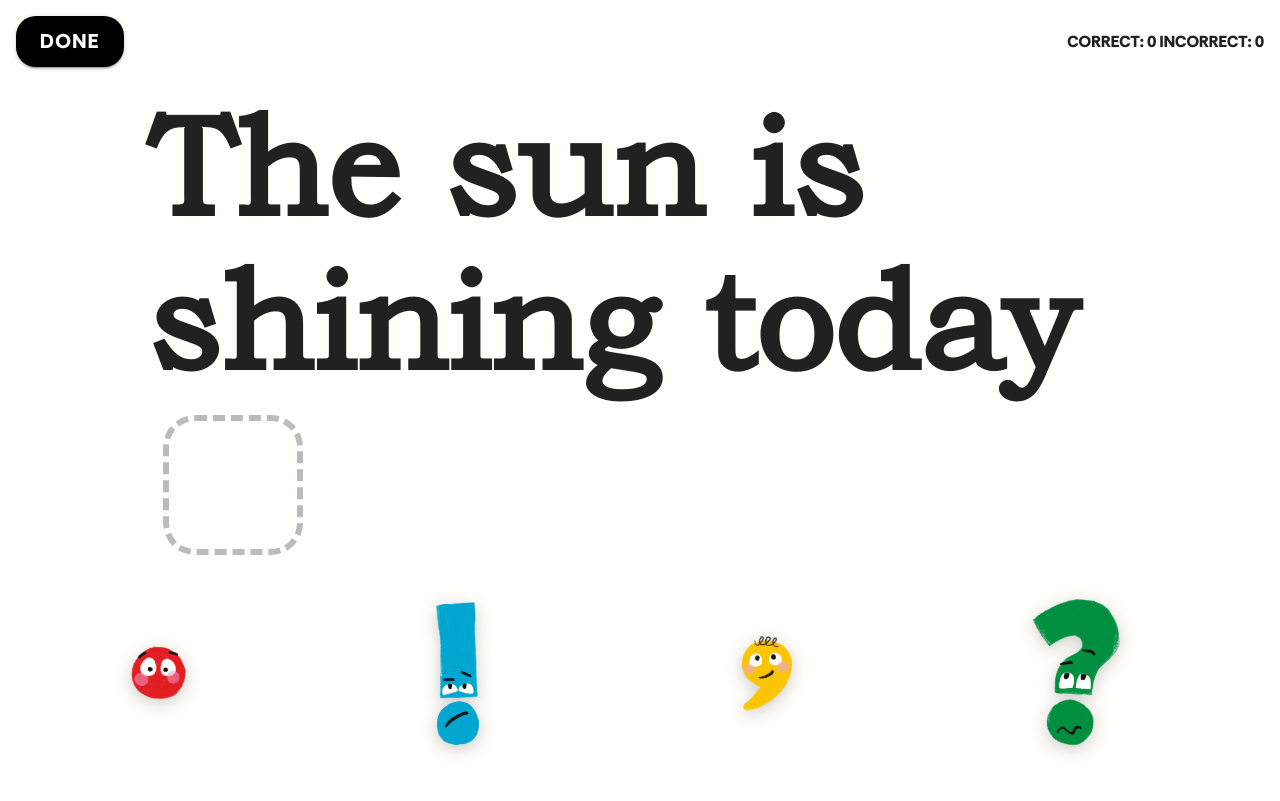
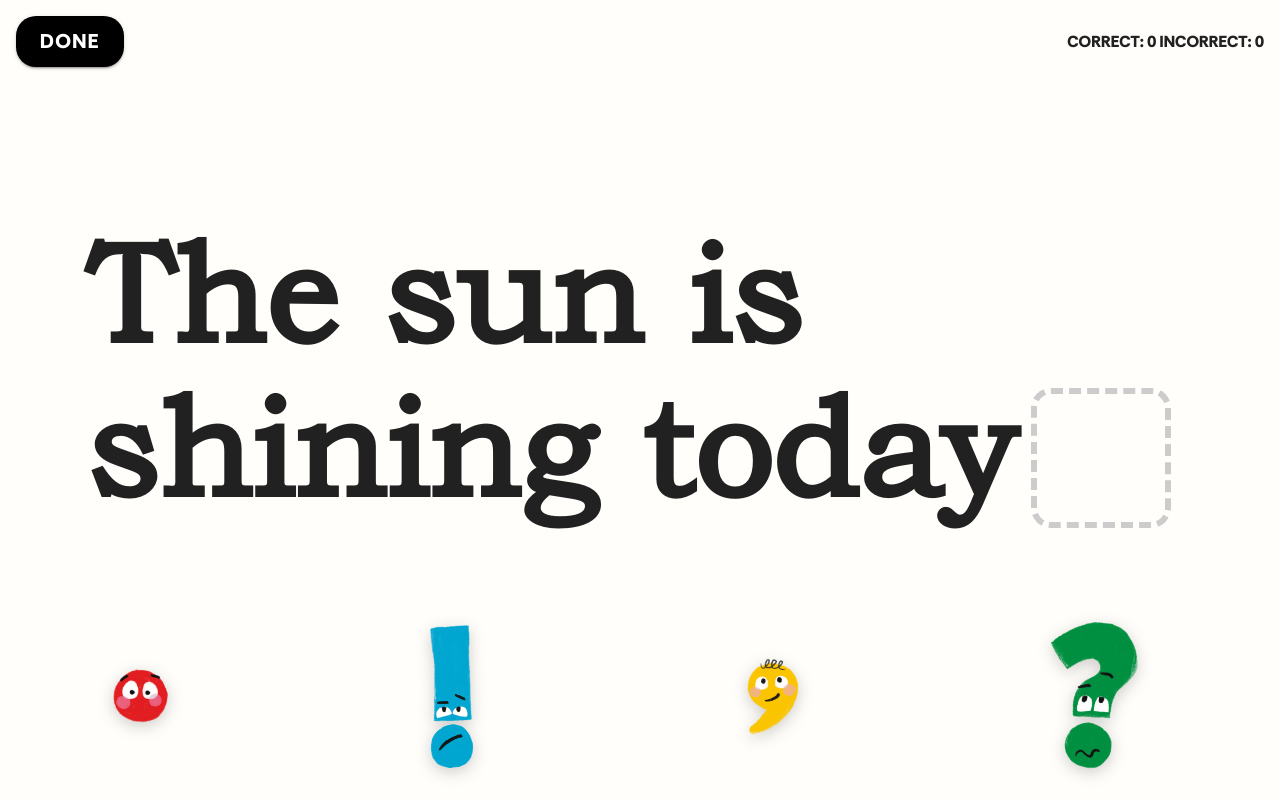
Before and after one commit to benediktlehnert/punx-app-new, a React (Create React App) app: page /#/game in a window 1280 px wide. Built offline with nearby package versions, Linux system fonts and the light colour scheme.

Commit message:
Fix iPad issues: improve font rendering, smooth animations, restore game over modal, and enhance touch interactions

```diff
--- a/src/components/PunctuationCharacter.tsx
+++ b/src/components/PunctuationCharacter.tsx
@@ -24,6 +24,7 @@ interface PunctuationCharacterProps {
   onClick: () => void;
   isDraggable?: boolean;
   onDragStart?: (e: React.DragEvent) => void;
+  onSelect?: (type: 'period' | 'exclamation' | 'question' | 'comma') => void;
 }
 
 const characterImages = {
@@ -71,8 +72,12 @@ const PunctuationCharacter = ({
   isCorrect,
   onClick,
   isDraggable,
-  onDragStart
+  onDragStart,
+  onSelect
 }: PunctuationCharacterProps) => {
+  const [isDragging, setIsDragging] = React.useState(false);
+  const [touchPosition, setTouchPosition] = React.useState({ x: 0, y: 0 });
+
   const getCharacterImage = () => {
     const baseName = type.toLowerCase();
     if (isCorrect === true) {
@@ -83,9 +88,12 @@ const PunctuationCharacter = ({
     return characterImages[type].default;
   };
 
-  const handleDragStart = (e: React.DragEvent<HTMLDivElement>) => {
+  const handleDragStart = (e: React.DragEvent<HTMLElement>) => {
+    setIsDragging(true);
     e.dataTransfer.setData('application/punctuation', type);
-    if (onDragStart) onDragStart(e);
+    if (onDragStart) {
+      onDragStart(e);
+    }
   };
 
   const getCharacterSize = () => {
@@ -101,13 +109,46 @@ const PunctuationCharacter = ({
 
   const size = getCharacterSize();
 
+  const handleTouchStart = (e: React.TouchEvent) => {
+    if (!isDraggable) return;
+
+    const touch = e.touches[0];
+    setTouchPosition({
+      x: touch.clientX,
+      y: touch.clientY
+    });
+    setIsDragging(true);
+  };
+
+  const handleTouchMove = (e: React.TouchEvent) => {
+    if (!isDragging) return;
+
+    const touch = e.touches[0];
+    const dropZones = document.querySelectorAll('[data-dropzone="true"]');
+
+    dropZones.forEach(zone => {
+      const rect = zone.getBoundingClientRect();
+      if (
+        touch.clientX >= rect.left &&
+        touch.clientX <= rect.right &&
+        touch.clientY >= rect.top &&
+        touch.clientY <= rect.bottom
+      ) {
+        if (onSelect) {
+          onSelect(type);
+        }
+        setIsDragging(false);
+      }
+    });
+  };
+
   return (
     <Box
       component="div"
       sx={{
         width: size,
         height: size,
-        cursor: isDraggable ? 'grab' : 'pointer',
+        cursor: isDraggable ? (isDragging ? 'grabbing' : 'grab') : 'pointer',
         transition: 'all 0.3s ease',
         display: 'flex',
         alignItems: 'center',
@@ -116,7 +157,7 @@ const PunctuationCharacter = ({
         margin: 'auto',
         animation: !isDraggable ? `${stickerPlacement} 0.4s ease-out` : 'none',
         filter: isDraggable ? 'drop-shadow(0px 4px 8px rgba(0, 0, 0, 0.2))' : 'none',
-        touchAction: 'none',
+        touchAction: isDraggable ? 'none' : 'auto',
         WebkitTouchCallout: 'none',
         WebkitUserSelect: 'none',
         '&:hover': {
@@ -133,25 +174,21 @@ const PunctuationCharacter = ({
           userSelect: 'none',
           WebkitUserDrag: 'none',
           pointerEvents: 'none'
-        }
+        },
+        transform: isDragging ? `translate(${touchPosition.x}px, ${touchPosition.y}px)` : 'none',
       }}
       onClick={onClick}
       draggable={isDraggable}
       onDragStart={handleDragStart}
-      onTouchStart={(e) => {
-        if (isDraggable) {
-          e.currentTarget.style.transform = 'scale(1.1)';
-        }
-      }}
-      onTouchEnd={(e) => {
-        if (isDraggable) {
-          e.currentTarget.style.transform = 'scale(1)';
-        }
-      }}
+      onDragEnd={() => setIsDragging(false)}
+      onTouchStart={handleTouchStart}
+      onTouchMove={handleTouchMove}
+      onTouchEnd={() => setIsDragging(false)}
     >
       <img
         src={getCharacterImage()}
         alt={type}
+        draggable={false}
       />
     </Box>
   );
--- a/src/fonts.css
+++ b/src/fonts.css
@@ -1,15 +1,15 @@
 @font-face {
-  font-family: 'Bookman Old Style';
+  font-family: 'Bookman Old Style Regular';
   src: url('./assets/fonts/bookman-old-style-regular.otf') format('opentype');
   font-weight: normal;
   font-style: normal;
 }
 
 @font-face {
-  font-family: 'Bookman Old Style';
+  font-family: 'Bookman Old Style Italic';
   src: url('./assets/fonts/bookman-old-style-italic.ttf') format('truetype');
   font-weight: normal;
-  font-style: italic;
+  font-style: normal;
 }
 
 @font-face {
--- a/src/screens/GameScreen.tsx
+++ b/src/screens/GameScreen.tsx
@@ -87,6 +87,7 @@ const GameScreen = () => {
   const [timeLeft, setTimeLeft] = React.useState<number | null>(null);
   const [gameOverOpen, setGameOverOpen] = React.useState(false);
   const [hasStarted, setHasStarted] = React.useState(false);
+  const timerRef = React.useRef<NodeJS.Timeout | null>(null);
 
   const getRandomPhrase = React.useCallback(() => {
     if (punctuationType === 'shuffle') {
@@ -122,12 +123,13 @@ const GameScreen = () => {
   }, [hasStarted, settings.timer, settings.timeLimit]);
 
   React.useEffect(() => {
-    if (!hasStarted || !settings.timer) return;
-
-    const timer = setInterval(() => {
+    if (hasStarted && settings.timer && timeLeft !== null && timeLeft > 0) {
+      timerRef.current = setInterval(() => {
         setTimeLeft((prev) => {
-        if (prev === null || prev <= 0) {
-          clearInterval(timer);
+          if (prev === null || prev <= 1) {
+            if (timerRef.current) {
+              clearInterval(timerRef.current);
+            }
             setGameOverOpen(true);
             return 0;
           }
@@ -135,8 +137,25 @@ const GameScreen = () => {
         });
       }, 1000);
 
-    return () => clearInterval(timer);
-  }, [hasStarted, settings.timer]);
+      return () => {
+        if (timerRef.current) {
+          clearInterval(timerRef.current);
+        }
+      };
+    }
+  }, [hasStarted, settings.timer, timeLeft]);
+
+  React.useEffect(() => {
+    return () => {
+      if (timerRef.current) {
+        clearInterval(timerRef.current);
+      }
+    };
+  }, []);
+
+  const handleFirstInteraction = () => {
+    startTimer();
+  };
 
   const getFeedbackMessage = (type: string, isCorrect: boolean): FeedbackMessage => {
     if (isCorrect) {
@@ -187,6 +206,7 @@ const GameScreen = () => {
   };
 
   const handleCharacterSelect = (type: PunctuationType) => {
+    handleFirstInteraction();
     setSelectedMark(type);
     vibrate(50);
 
@@ -219,7 +239,10 @@ const GameScreen = () => {
 
   const handleDrop = (e: React.DragEvent<HTMLElement>) => {
     e.preventDefault();
+    e.currentTarget.classList.remove('dragover');
     const droppedType = e.dataTransfer.getData('application/punctuation') as PunctuationType;
+
+    console.log('Dropped type:', droppedType); // Add this for debugging
 
     if (droppedType) {
       vibrate(50);
@@ -248,60 +271,53 @@ const GameScreen = () => {
     const words = currentPhrase.text.split(' ');
 
     return (
-      <Box sx={{
-        display: 'flex',
-        flexDirection: 'column',
-        alignItems: 'center',
-        justifyContent: 'center',
-        minHeight: '50vh',
-        position: 'relative',
-        isolation: 'isolate'
+      <div style={{
+        width: '100%',
+        textAlign: 'center'
       }}>
-        <Typography sx={{
-          fontFamily: '"Bookman Old Style", serif',
-          fontSize: '140px',
-          lineHeight: 1.1,
+        <div style={{
+          fontFamily: 'Bookman Old Style Regular, serif',
+          fontSize: window.innerWidth < 600 ? '80px' :
+                   window.innerWidth < 960 ? '100px' :
+                   window.innerWidth < 1280 ? '120px' : '140px',
+          lineHeight: '1.1',
+          display: 'inline-block',
           textAlign: 'left',
-          maxWidth: '80%',
-          margin: '0 auto',
-          position: 'relative',
-          zIndex: 1
+          maxWidth: '90%',
+          margin: '0 auto'
         }}>
           {words.map((word, index) => (
             <React.Fragment key={index}>
               {word}
               {(currentPhrase.position === index ||
                 (index === words.length - 1 && currentPhrase.position === 'end')) && (
-                <Box
-                  component="span"
-                  sx={{
+                <span
+                  data-dropzone="true"
+                  style={{
                     display: 'inline-flex',
                     width: '140px',
                     height: '140px',
-                    border: '6px dashed #bbb',
-                    borderRadius: '32px',
-                    mx: 2,
+                    border: '6px dashed #ccc',
+                    borderRadius: '20px',
+                    margin: '0 16px',
                     verticalAlign: 'top',
                     justifyContent: 'center',
                     alignItems: 'center',
-                    transition: 'all 0.3s cubic-bezier(0.4, 0, 0.2, 1)',
-                    transform: 'scale(1)',
-                    transformOrigin: 'center center',
-                    '&.dragover': {
-                      transform: 'scale(1.1)',
-                    }
+                    transition: 'all 0.2s cubic-bezier(0.4, 0, 0.2, 1)',
+                    transform: 'scale(1)'
                   }}
                   onDrop={(e) => {
-                    e.currentTarget.classList.remove('dragover');
+                    e.preventDefault();
+                    e.currentTarget.style.transform = 'scale(1)';
                     handleDrop(e);
                   }}
                   onDragOver={(e) => {
                     e.preventDefault();
-                    e.currentTarget.classList.add('dragover');
+                    e.currentTarget.style.transform = 'scale(1.1)';
                   }}
                   onDragLeave={(e) => {
                     e.preventDefault();
-                    e.currentTarget.classList.remove('dragover');
+                    e.currentTarget.style.transform = 'scale(1)';
                   }}
                 >
                   {selectedMark && (
@@ -310,15 +326,16 @@ const GameScreen = () => {
                       onClick={() => {}}
                       isCorrect={isCorrect}
                       isDraggable={false}
+                      onSelect={() => {}}
                     />
                   )}
-                </Box>
+                </span>
               )}
               {' '}
             </React.Fragment>
           ))}
-        </Typography>
-      </Box>
+        </div>
+      </div>
     );
   };
 
@@ -393,7 +410,8 @@ const GameScreen = () => {
     <Box sx={{
       height: '100vh',
       display: 'flex',
-      flexDirection: 'column'
+      flexDirection: 'column',
+      position: 'relative'
     }}>
       <TopBar />
 
@@ -401,8 +419,10 @@ const GameScreen = () => {
         flex: 1,
         display: 'flex',
         flexDirection: 'column',
-        justifyContent: 'space-between',
-        padding: '24px'
+        justifyContent: 'center',
+        padding: '24px',
+        paddingBottom: '120px',
+        paddingTop: '12px',
       }}>
         <Box sx={{
           flex: 1,
@@ -412,14 +432,21 @@ const GameScreen = () => {
         }}>
           {renderPhrase()}
         </Box>
+      </Box>
 
       <Box sx={{
+        position: 'fixed',
+        bottom: 0,
+        left: 0,
+        right: 0,
         display: 'flex',
         justifyContent: 'center',
         alignItems: 'center',
         gap: '32px',
         padding: '24px',
-          minHeight: '160px'
+        minHeight: '120px',
+        backgroundColor: 'transparent',
+        zIndex: 2
       }}>
         {shuffledTypes.map((type) => (
           <PunctuationCharacter
@@ -429,9 +456,9 @@ const GameScreen = () => {
             isCorrect={undefined}
             isDraggable={true}
             onDragStart={() => setSelectedMark(null)}
+            onSelect={handleCharacterSelect}
           />
         ))}
-        </Box>
       </Box>
 
       {settings.timer && <TimerDisplay />}
```
Also changed, not shown: 12 other files (tests, documents, lock files or other folders). Lines whose indentation alone changed are shown as unchanged.
